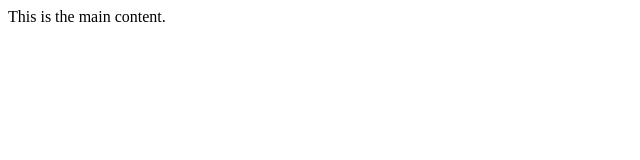
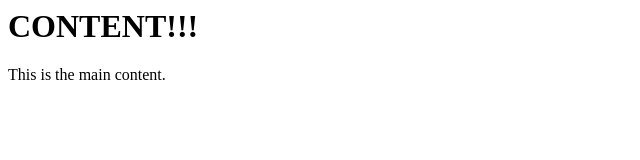
Before and after one commit to donaldduncan/hello-world, a plain HTML site: page index.html in a window 1280 px wide. Shown: the whole page, without its empty margins (0-640 px from the left). Drawn offline with Linux system fonts and the light colour scheme.

Commit message:
Update from GitHub

```diff
--- a/index.html
+++ b/index.html
@@ -1,15 +1,14 @@
 <doctype!html:5>
 <html>
-    <Head>
     <title>Homepage</title>
     <meta name="viewport" content="width=device-width, initial-scale=1.0">
     <meta charset="UTF-8">
     <meta name="description" content="Meaningless content">
     <meta name="keywords" content="HTML,CSS,XML,JavaScript">
     <meta name="author" content="Donald Duncan">
-    </Head>
 
     <body>
+        <h1>CONTENT!!!</h1>
         This is the main content.
     </body>
 </html>
```
Lines whose indentation alone changed are shown as unchanged.
